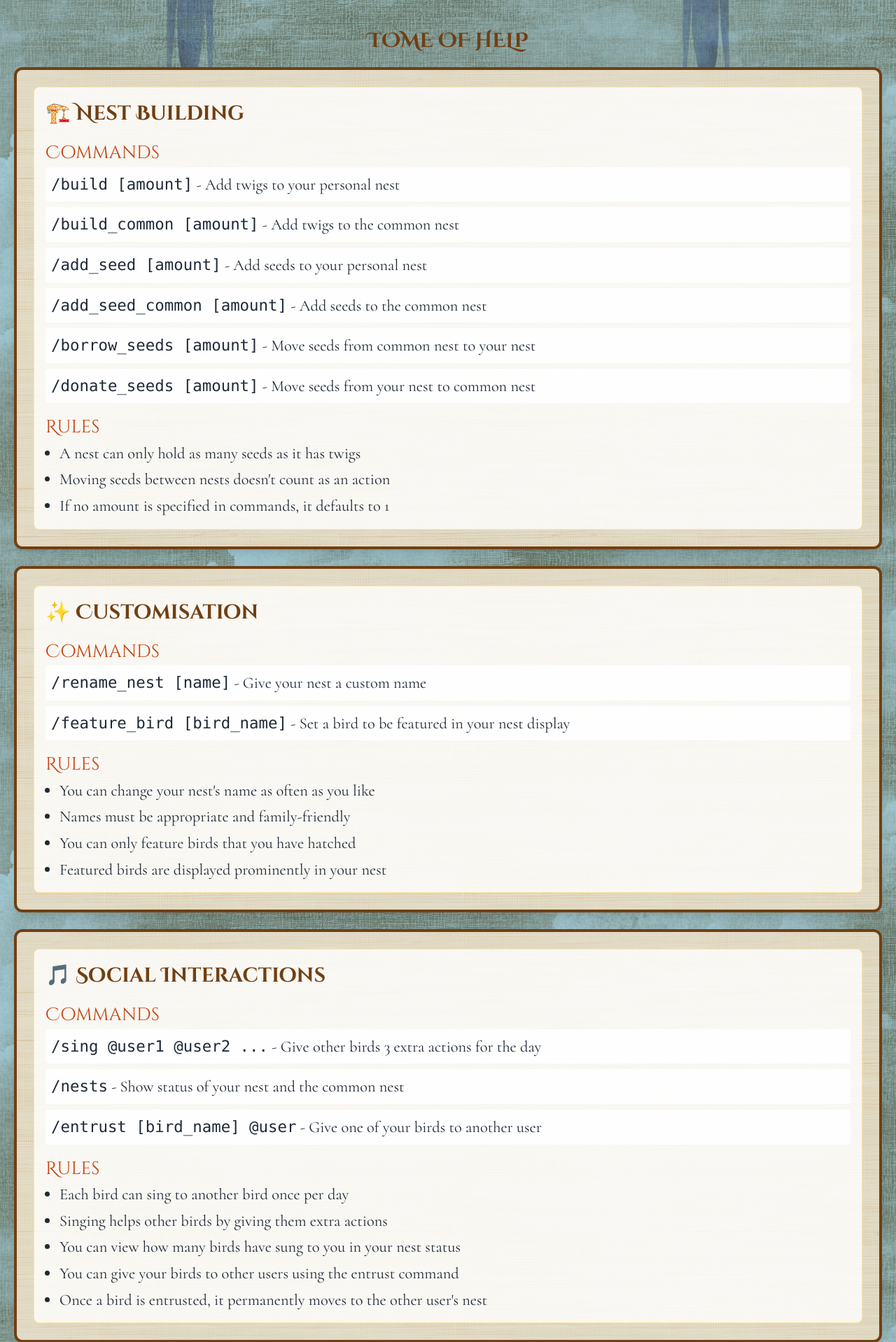
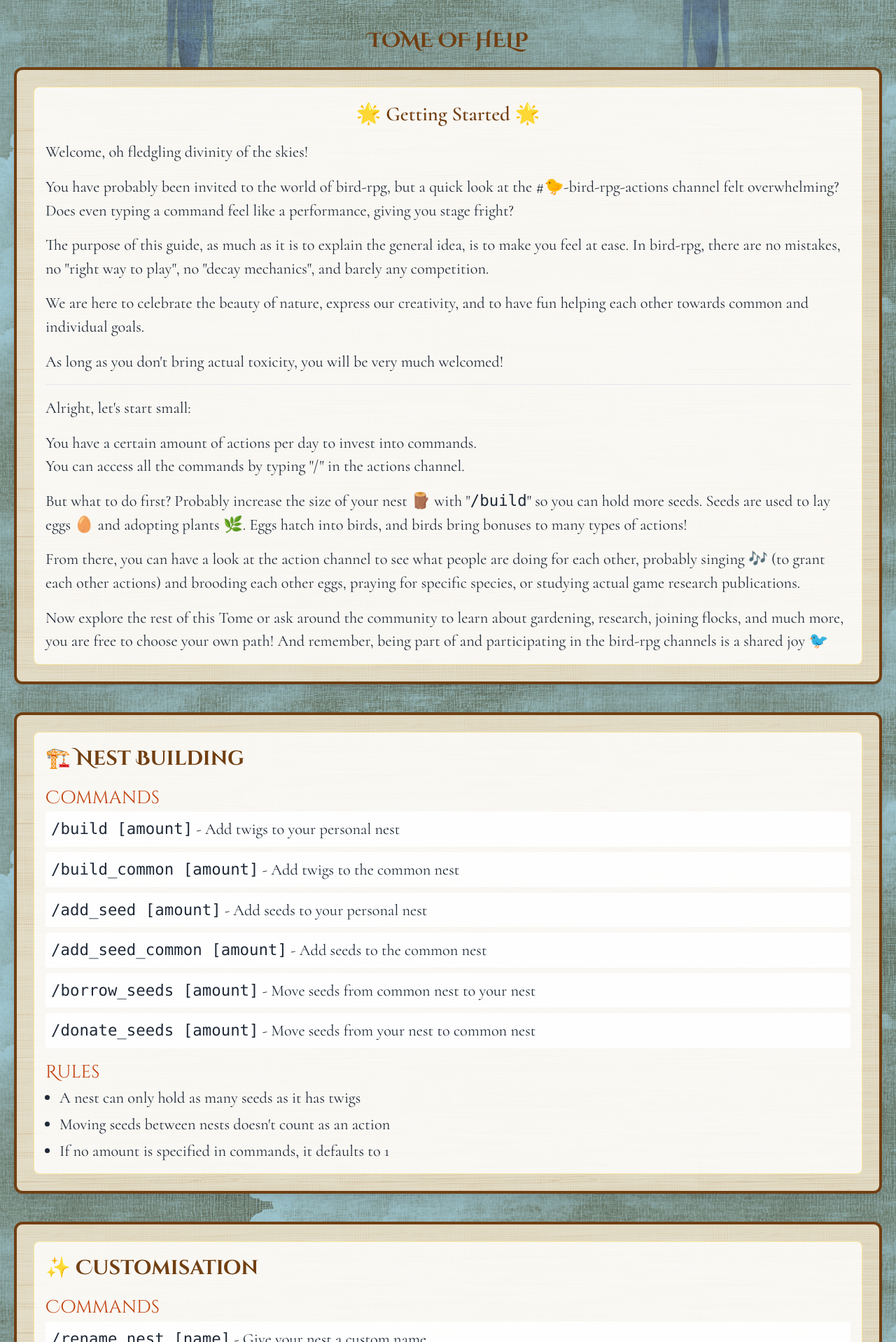
Before and after one commit to oddgoo/bird-rpg, a Flask app: page /help in a window 1280 px wide. Shown: the part 447-2365 px from the top of the page at 70% size. Run offline with Flask 3, Linux system fonts and the light colour scheme; some libraries are stand-ins or nearby versions.

Commit message:
-getting started guide

```diff
--- a/templates/help.html
+++ b/templates/help.html
@@ -4,8 +4,45 @@
 <div class="container mt-4">
     <h1 class="text-center mb-4 text-2xl text-yellow-900 font-mystical font-bold">TOME OF HELP</h1>
 
+    <!-- Getting Started Guide -->
+    <div class="rounded-xl p-6 mb-10 shadow-lg border-4 border-yellow-900" style="background-image: url('/static/images/papyrus.jpg'); background-repeat: repeat;"> <!-- Increased mb-6 to mb-10 -->
+        <div class="border border-amber-300/50 rounded-lg p-4 bg-white/80">
+            <h2 class="text-2xl text-yellow-900 font-bold mb-4 w-full text-center">🌟 Getting Started 🌟</h2> <!-- Removed font-mystical -->
+
+            <div class="space-y-4">
+
+
+                <p>Welcome, oh fledgling divinity of the skies!</p>
+
+                <p>You have probably been invited to the world of bird-rpg, but a quick look at the #🐤-bird-rpg-actions channel felt overwhelming?<br>
+                Does even typing a command feel like a performance, giving you stage fright?</p>
+
+                <p>The purpose of this guide, as much as it is to explain the general idea, is to make you feel at ease. In bird-rpg, there are no mistakes, no "right way to play", no "decay mechanics", and barely any competition.</p>
+
+                <p>We are here to celebrate the beauty of nature, express our creativity, and to have fun helping each other towards common and individual goals.</p>
+
+                <p>As long as you don't bring actual toxicity, you will be very much welcomed!</p>
+
+                <hr/>
+
+                <p>Alright, let's start small:</p>
+
+                <p>You have a certain amount of actions per day to invest into commands.<br>
+                You can access all the commands by typing "/" in the actions channel.</p>
+
+                <p>But what to do first? Probably increase the size of your nest 🪵 with "<code>/build</code>" so you can hold more seeds. Seeds are used to lay eggs 🥚 and adopting plants 🌿. Eggs hatch into birds, and birds bring bonuses to many types of actions!</p>
+
+                <p>From there, you can have a look at the action channel to see what people are doing for each other, probably singing 🎶 (to grant each other actions) and brooding each other eggs, praying for specific species, or studying actual game research publications.</p>
+
+                <p>Now explore the rest of this Tome or ask around the community to learn about gardening, research, joining flocks, and much more, you are free to choose your own path! And remember, being part of and participating in the bird-rpg channels is a shared joy 🐦</p>
+
+            </div>
+
+        </div>
+    </div>
+
     <!-- Nest Building Section -->
-    <div class="rounded-xl p-6 mb-6 shadow-lg border-4 border-yellow-900" style="background-image: url('/static/images/papyrus.jpg'); background-repeat: repeat;">
+    <div class="rounded-xl p-6 mb-10 shadow-lg border-4 border-yellow-900" style="background-image: url('/static/images/papyrus.jpg'); background-repeat: repeat;"> <!-- Increased mb-6 to mb-10 -->
         <div class="border border-amber-300/50 rounded-lg p-4 bg-white/80">
             <h2 class="text-2xl text-yellow-900 font-mystical font-bold mb-4">🏗️ Nest Building</h2>
             <div class="space-y-4">
@@ -33,7 +70,7 @@
     </div>
 
     <!-- Customisation Section -->
-    <div class="rounded-xl p-6 mb-6 shadow-lg border-4 border-yellow-900" style="background-image: url('/static/images/papyrus.jpg'); background-repeat: repeat;">
+    <div class="rounded-xl p-6 mb-10 shadow-lg border-4 border-yellow-900" style="background-image: url('/static/images/papyrus.jpg'); background-repeat: repeat;"> <!-- Increased mb-6 to mb-10 -->
         <div class="border border-amber-300/50 rounded-lg p-4 bg-white/80">
             <h2 class="text-2xl text-yellow-900 font-mystical font-bold mb-4">✨ Customisation</h2>
             <div class="space-y-4">
@@ -58,7 +95,7 @@
     </div>
 
     <!-- Social Section -->
-    <div class="rounded-xl p-6 mb-6 shadow-lg border-4 border-yellow-900" style="background-image: url('/static/images/papyrus.jpg'); background-repeat: repeat;">
+    <div class="rounded-xl p-6 mb-10 shadow-lg border-4 border-yellow-900" style="background-image: url('/static/images/papyrus.jpg'); background-repeat: repeat;"> <!-- Increased mb-6 to mb-10 -->
         <div class="border border-amber-300/50 rounded-lg p-4 bg-white/80">
             <h2 class="text-2xl text-yellow-900 font-mystical font-bold mb-4">🎵 Social Interactions</h2>
             <div class="space-y-4">
@@ -85,7 +122,7 @@
     </div>
 
     <!-- Exploration Section -->
-    <div class="rounded-xl p-6 mb-6 shadow-lg border-4 border-yellow-900" style="background-image: url('/static/images/papyrus.jpg'); background-repeat: repeat;">
+    <div class="rounded-xl p-6 mb-10 shadow-lg border-4 border-yellow-900" style="background-image: url('/static/images/papyrus.jpg'); background-repeat: repeat;"> <!-- Increased mb-6 to mb-10 -->
         <div class="border border-amber-300/50 rounded-lg p-4 bg-white/80">
             <h2 class="text-2xl text-yellow-900 font-mystical font-bold mb-4">🗺️ Eggsploration</h2>
             <div class="space-y-4">
@@ -107,7 +144,7 @@
     </div>
 
     <!-- Incubation Section -->
-    <div class="rounded-xl p-6 mb-6 shadow-lg border-4 border-yellow-900" style="background-image: url('/static/images/papyrus.jpg'); background-repeat: repeat;">
+    <div class="rounded-xl p-6 mb-10 shadow-lg border-4 border-yellow-900" style="background-image: url('/static/images/papyrus.jpg'); background-repeat: repeat;"> <!-- Increased mb-6 to mb-10 -->
         <div class="border border-amber-300/50 rounded-lg p-4 bg-white/80">
             <h2 class="text-2xl text-yellow-900 font-mystical font-bold mb-4">🍅 Incubation & Chicks</h2>
             <div class="space-y-4">
@@ -143,7 +180,7 @@
     </div>
 
     <!-- Gardening Section -->
-    <div class="rounded-xl p-6 mb-6 shadow-lg border-4 border-yellow-900" style="background-image: url('/static/images/papyrus.jpg'); background-repeat: repeat;">
+    <div class="rounded-xl p-6 mb-10 shadow-lg border-4 border-yellow-900" style="background-image: url('/static/images/papyrus.jpg'); background-repeat: repeat;"> <!-- Increased mb-6 to mb-10 -->
         <div class="border border-amber-300/50 rounded-lg p-4 bg-white/80">
             <h2 class="text-2xl text-yellow-900 font-mystical font-bold mb-4">🌿 Gardening</h2>
             <div class="space-y-4">
@@ -168,7 +205,7 @@
     </div>
 
     <!-- Research Section -->
-    <div class="rounded-xl p-6 mb-6 shadow-lg border-4 border-yellow-900" style="background-image: url('/static/images/papyrus.jpg'); background-repeat: repeat;">
+    <div class="rounded-xl p-6 mb-10 shadow-lg border-4 border-yellow-900" style="background-image: url('/static/images/papyrus.jpg'); background-repeat: repeat;"> <!-- Increased mb-6 to mb-10 -->
         <div class="border border-amber-300/50 rounded-lg p-4 bg-white/80">
             <h2 class="text-2xl text-yellow-900 font-mystical font-bold mb-4">📔 Research</h2>
             <div class="space-y-4">
@@ -193,7 +230,7 @@
     </div>
 
     <!-- Manifestation Section -->
-    <div class="rounded-xl p-6 mb-6 shadow-lg border-4 border-yellow-900" style="background-image: url('/static/images/papyrus.jpg'); background-repeat: repeat;">
+    <div class="rounded-xl p-6 mb-10 shadow-lg border-4 border-yellow-900" style="background-image: url('/static/images/papyrus.jpg'); background-repeat: repeat;"> <!-- Increased mb-6 to mb-10 -->
         <div class="border border-amber-300/50 rounded-lg p-4 bg-white/80">
             <h2 class="text-2xl text-yellow-900 font-mystical font-bold mb-4">✨ Manifestation</h2>
             <div class="space-y-4">
@@ -223,7 +260,7 @@
     </div>
 
     <!-- Flock Section -->
-    <div class="rounded-xl p-6 mb-6 shadow-lg border-4 border-yellow-900" style="background-image: url('/static/images/papyrus.jpg'); background-repeat: repeat;">
+    <div class="rounded-xl p-6 mb-10 shadow-lg border-4 border-yellow-900" style="background-image: url('/static/images/papyrus.jpg'); background-repeat: repeat;"> <!-- Increased mb-6 to mb-10 -->
         <div class="border border-amber-300/50 rounded-lg p-4 bg-white/80">
             <h2 class="text-2xl text-yellow-900 font-mystical font-bold mb-4">🍅 Pomodoro Flocks</h2>
             <div class="space-y-4">
@@ -249,7 +286,7 @@
     </div>
 
     <!-- Wings of Time Section -->
-    <div class="rounded-xl p-6 mb-6 shadow-lg border-4 border-yellow-900" style="background-image: url('/static/images/papyrus.jpg'); background-repeat: repeat;">
+    <div class="rounded-xl p-6 mb-10 shadow-lg border-4 border-yellow-900" style="background-image: url('/static/images/papyrus.jpg'); background-repeat: repeat;"> <!-- Increased mb-6 to mb-10 -->
         <div class="border border-amber-300/50 rounded-lg p-4 bg-white/80">
             <h2 class="text-2xl text-yellow-900 font-mystical font-bold mb-4">📖 Wings of Time</h2>
             <div class="space-y-4">
@@ -273,7 +310,7 @@
     </div>
 
     <!-- General Info -->
-    <div class="rounded-xl p-6 mb-6 shadow-lg border-4 border-yellow-900" style="background-image: url('/static/images/papyrus.jpg'); background-repeat: repeat;">
+    <div class="rounded-xl p-6 mb-10 shadow-lg border-4 border-yellow-900" style="background-image: url('/static/images/papyrus.jpg'); background-repeat: repeat;"> <!-- Increased mb-6 to mb-10 -->
         <div class="border border-amber-300/50 rounded-lg p-4 bg-white/80">
             <h2 class="text-2xl text-yellow-900 font-mystical font-bold mb-4">ℹ️ General</h2>
             <ul class="list-disc pl-5 space-y-1">
@@ -292,7 +329,7 @@
     </div>
 
     <!-- Swooping Section -->
-    <div class="rounded-xl p-6 mb-6 shadow-lg border-4 border-yellow-900" style="background-image: url('/static/images/papyrus.jpg'); background-repeat: repeat;">
+    <div class="rounded-xl p-6 mb-10 shadow-lg border-4 border-yellow-900" style="background-image: url('/static/images/papyrus.jpg'); background-repeat: repeat;"> <!-- Increased mb-6 to mb-10 -->
         <div class="border border-amber-300/50 rounded-lg p-4 bg-white/80">
             <h2 class="text-2xl text-yellow-900 font-mystical font-bold mb-4">🦅 Swooping</h2>
             <div class="space-y-4">
```
